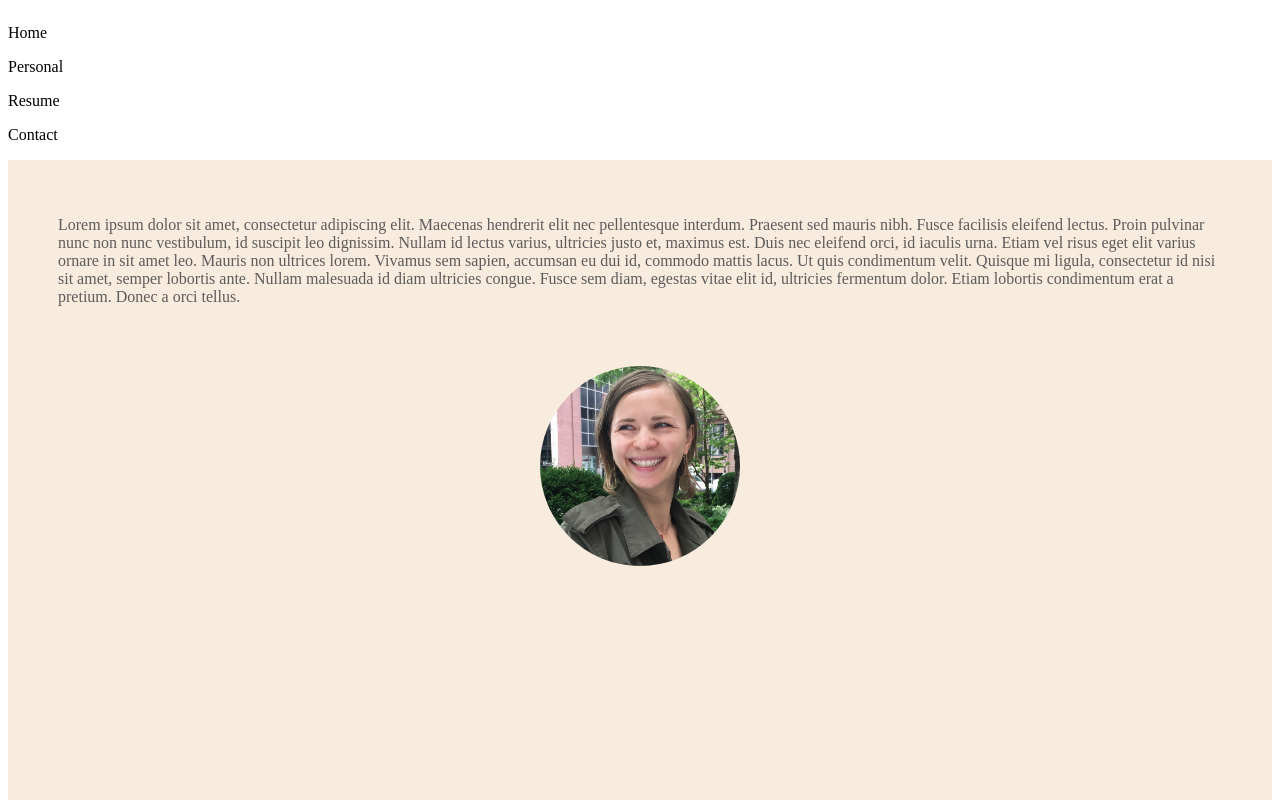
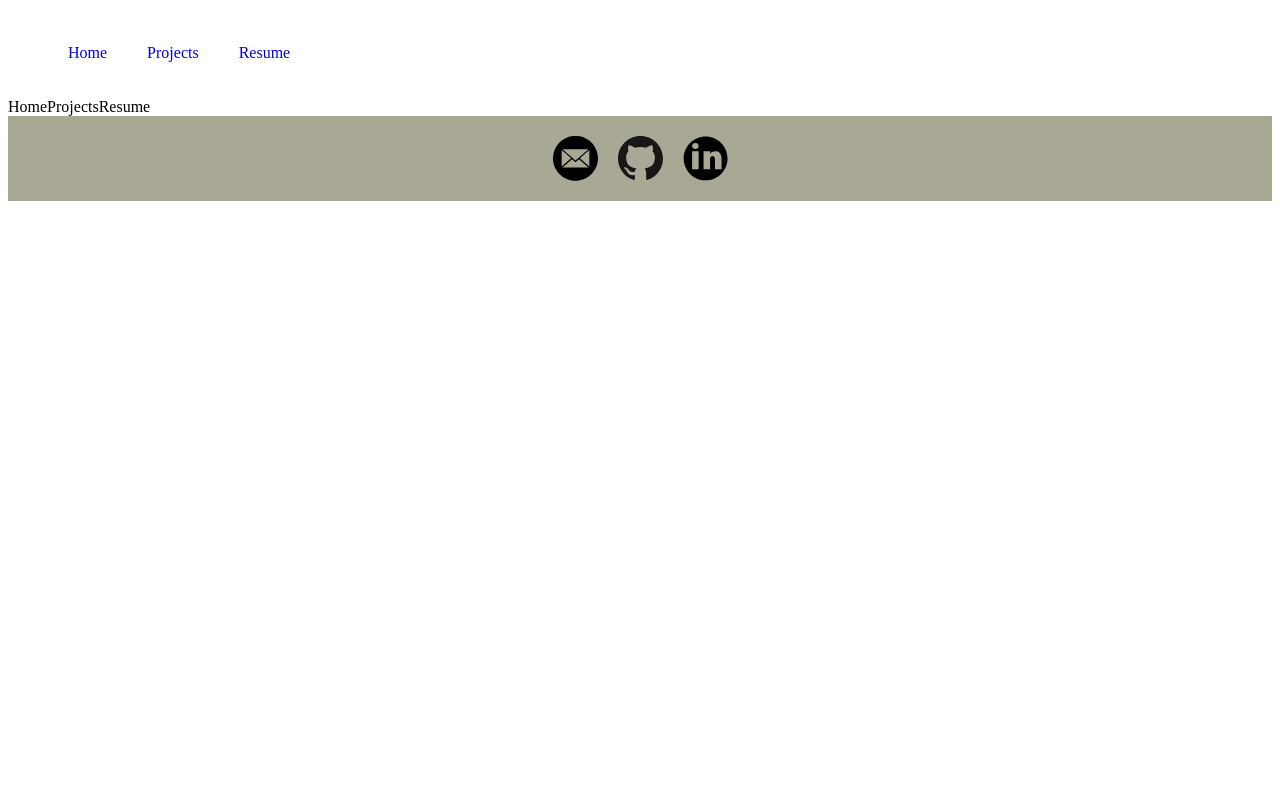
Before and after one commit to Mightynumnums/personal, a React (Create React App) app: page / in a window 1280 px wide. Shown: the top 800 px of the page. Built offline with nearby package versions, Linux system fonts and the light colour scheme.

Commit message:
add resume project and home components

```diff
--- a/src/App.css
+++ b/src/App.css
@@ -1,4 +1,4 @@
-.App {
+/* .App {
   text-align: center;
 }
 
@@ -25,4 +25,19 @@
 @keyframes App-logo-spin {
   from { transform: rotate(0deg); }
   to { transform: rotate(360deg); }
+} */
+
+
+.navigate {
+  display: flex;
+  flex-flow: row-wrap;
+
 }
+.navigate a {
+  text-decoration: none;
+}
+
+li{
+list-style: none;
+padding: 20px;
+}
--- a/src/App.js
+++ b/src/App.js
@@ -1,18 +1,31 @@
-import React, { Component } from 'react';
+import React, { Component } from 'react'
 import './App.css';
-//import github from './images/github.svg'
+import { Route, NavLink, HashRouter } from "react-router-dom";
 import Footer from './components/Footer.js'
-import Main from './components/Main.js'
-import Navbar from './components/Navbar.js'
+import Home from './components/Home.js'
+import Projects from './components/Projects.js'
+import Resume from './components/Resume.js'
+
+
 
 class App extends Component {
   render() {
     return (
-      <div className="app">
-        <Navbar />
-        <Main />
-        <Footer />
-      </div>
+      <HashRouter>
+        <div className="app header">
+          <ul className='navigate'>
+            <li><NavLink to='/'>Home</NavLink></li>
+            <li><NavLink to='/projects'>Projects</NavLink></li>
+            <li><NavLink to='/resume'>Resume</NavLink></li>
+          </ul>
+          <div className='content'>
+            <Route exact path to='/' component={Home}>Home</Route>
+            <Route path to='/projects' component={Projects}>Projects</Route>
+            <Route exact path to='/resume' component={Resume}>Resume</Route>
+          </div>
+          <Footer />
+        </div>
+      </HashRouter>
     );
   }
 }
--- a/src/components/Footer.js
+++ b/src/components/Footer.js
@@ -2,7 +2,7 @@ import React, { Component } from 'react'
 import github from '../images/github.svg'
 import mail from '../images/mail.svg'
 import linked from '../images/linked2.svg'
-import './footer.css'
+import './styles/footer.css'
 
 
 export default class Footer extends Component {
--- a/src/components/Main.js
+++ b/src/components/Home.js
@@ -1,9 +1,9 @@
 import React, { Component } from 'react'
 import profilePic from '../images/aleks.jpg'
-import './main.css'
+import './styles/home.css'
 
 
-export default class Main extends Component {
+export default class Home extends Component {
   render() {
     return (
       <div className="main">
--- a/src/components/Navbar.js
+++ /dev/null
@@ -1,17 +0,0 @@
-import React, { Component } from 'react'
-import './navbar.css'
-//mport {Link} from 'react-router-dom'
-
-
-export default class Navbar extends Component {
-  render() {
-    return (
-      <div className="navbar">
-        <p>Home</p>
-        <p>Personal</p>
-        <p>Resume</p>
-        <p>Contact</p>
-      </div>
-    );
-  }
-}
--- /dev/null
+++ b/src/components/Projects.js
@@ -0,0 +1,17 @@
+import React, { Component } from 'react'
+import './styles/projects.css'
+
+export default class Projects extends Component {
+  render() {
+    return (
+      <div className="text">
+        <p>Lorem ipsum dolor sit amet, consectetur adipiscing elit. Maecenas hendrerit elit nec pellentesque interdum. Praesent sed mauris nibh. Fusce facilisis eleifend lectus. Proin pulvinar nunc non nunc vestibulum, id suscipit leo dignissim. Nullam id lectus varius, ultricies justo et, maximus est. Duis nec eleifend orci, id iaculis urna. Etiam vel risus eget elit varius ornare in sit amet leo. Mauris non ultrices lorem. Vivamus sem sapien, accumsan eu dui id, commodo mattis lacus. Ut quis condimentum velit. Quisque mi ligula, consectetur id nisi sit amet, semper lobortis ante. Nullam malesuada id diam ultricies congue. Fusce sem diam, egestas vitae elit id, ultricies fermentum dolor. Etiam lobortis condimentum erat a pretium. Donec a orci tellus.
+          </p>
+        <p>Lorem ipsum dolor sit amet, consectetur adipiscing elit. Maecenas hendrerit elit nec pellentesque interdum. Praesent sed mauris nibh. Fusce facilisis eleifend lectus. Proin pulvinar nunc non nunc vestibulum, id suscipit leo dignissim. Nullam id lectus varius, ultricies justo et, maximus est. Duis nec eleifend orci, id iaculis urna. Etiam vel risus eget elit varius ornare in sit amet leo. Mauris non ultrices lorem. Vivamus sem sapien, accumsan eu dui id, commodo mattis lacus. Ut quis condimentum velit. Quisque mi ligula, consectetur id nisi sit amet, semper lobortis ante. Nullam malesuada id diam ultricies congue. Fusce sem diam, egestas vitae elit id, ultricies fermentum dolor. Etiam lobortis condimentum erat a pretium. Donec a orci tellus.
+          </p>
+        <p>Lorem ipsum dolor sit amet, consectetur adipiscing elit. Maecenas hendrerit elit nec pellentesque interdum. Praesent sed mauris nibh. Fusce facilisis eleifend lectus. Proin pulvinar nunc non nunc vestibulum, id suscipit leo dignissim. Nullam id lectus varius, ultricies justo et, maximus est. Duis nec eleifend orci, id iaculis urna. Etiam vel risus eget elit varius ornare in sit amet leo. Mauris non ultrices lorem. Vivamus sem sapien, accumsan eu dui id, commodo mattis lacus. Ut quis condimentum velit. Quisque mi ligula, consectetur id nisi sit amet, semper lobortis ante. Nullam malesuada id diam ultricies congue. Fusce sem diam, egestas vitae elit id, ultricies fermentum dolor. Etiam lobortis condimentum erat a pretium. Donec a orci tellus.
+          </p>
+      </div>
+    );
+  }
+}
--- /dev/null
+++ b/src/components/Resume.js
@@ -0,0 +1,12 @@
+import React from 'react'
+
+const Resume = () => {
+  return (
+    <div className='resume'>
+      <p>Here there will be a nice resume and stuff</p>
+    </div>
+  )
+}
+
+
+export default Resume
```
Also changed, not shown: src/components/styles/footer.css (renamed from src/components/footer.css), src/components/styles/home.css (renamed from src/components/main.css), src/components/styles/projects.css (added).
